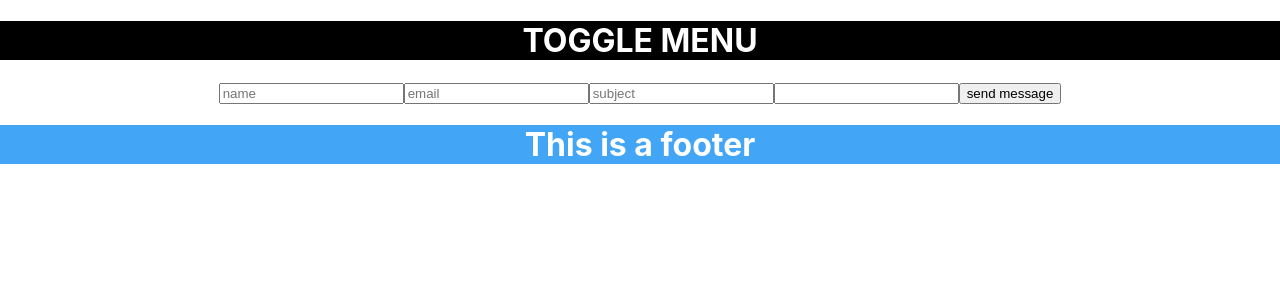
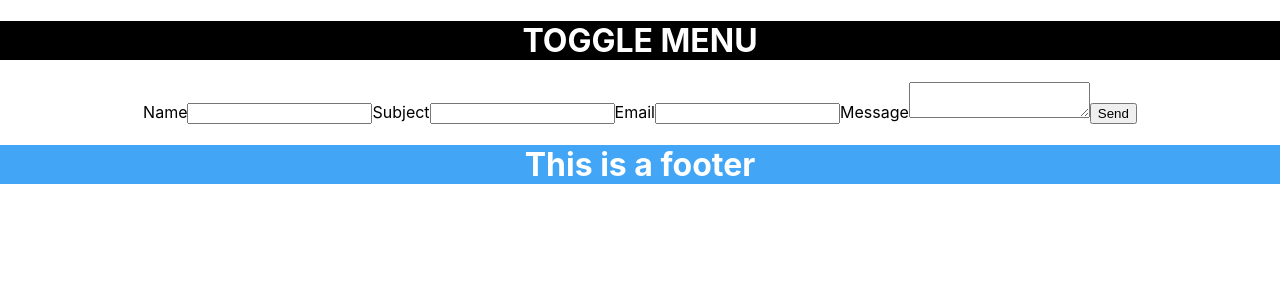
Before and after one commit to wolfpackdevs/wolfpackwebsite, a React (Create React App) app: page /contact in a window 1280 px wide. Shown: the top 300 px of the page. Built offline with nearby package versions, Linux system fonts and the light colour scheme.

Commit message:
contact form operating properly and forwarding email

```diff
--- a/src/pages/contact/contact.page.jsx
+++ b/src/pages/contact/contact.page.jsx
@@ -14,7 +14,7 @@ const Contact = () => {
     const sendEmail = (e) => {
         e.preventDefault();
 
-        emailjs.sendForm('gmail', 'service_iyo7j7l', e.target, 'user_LKK2kTjNuqABfR8kaZ41y')
+        emailjs.sendForm('service_iyo7j7l', 'template_ky1oume', e.target, 'user_LKK2kTjNuqABfR8kaZ41y')
           .then((result) => {
               console.log(result.text);
           }, (error) => {
@@ -31,12 +31,16 @@ const Contact = () => {
         <div className="contact">
             {sent ? sentAlert :
                 <form className="contact-form" onSubmit={sendEmail}>
-                    <input type="text" placeholder="name" name="name" />
-                    <input type="email" placeholder="email" name="email" />
-                    <input type="text" placeholder="subject" name="subject" />
-                    <input as="textarea" rows={5} palceholder="message" name="message" />
-                    <input type="submit" value="send message" block />
-                </form>
+                <label>Name</label>
+                <input type="text" name="name" />
+                <label>Subject</label>
+                <input type="text" name="subject" />
+                <label>Email</label>
+                <input type="email" name="email" />
+                <label>Message</label>
+                <textarea name="message" />
+                <input type="submit" value="Send" />
+              </form>
             }
         </div>
     )
```
